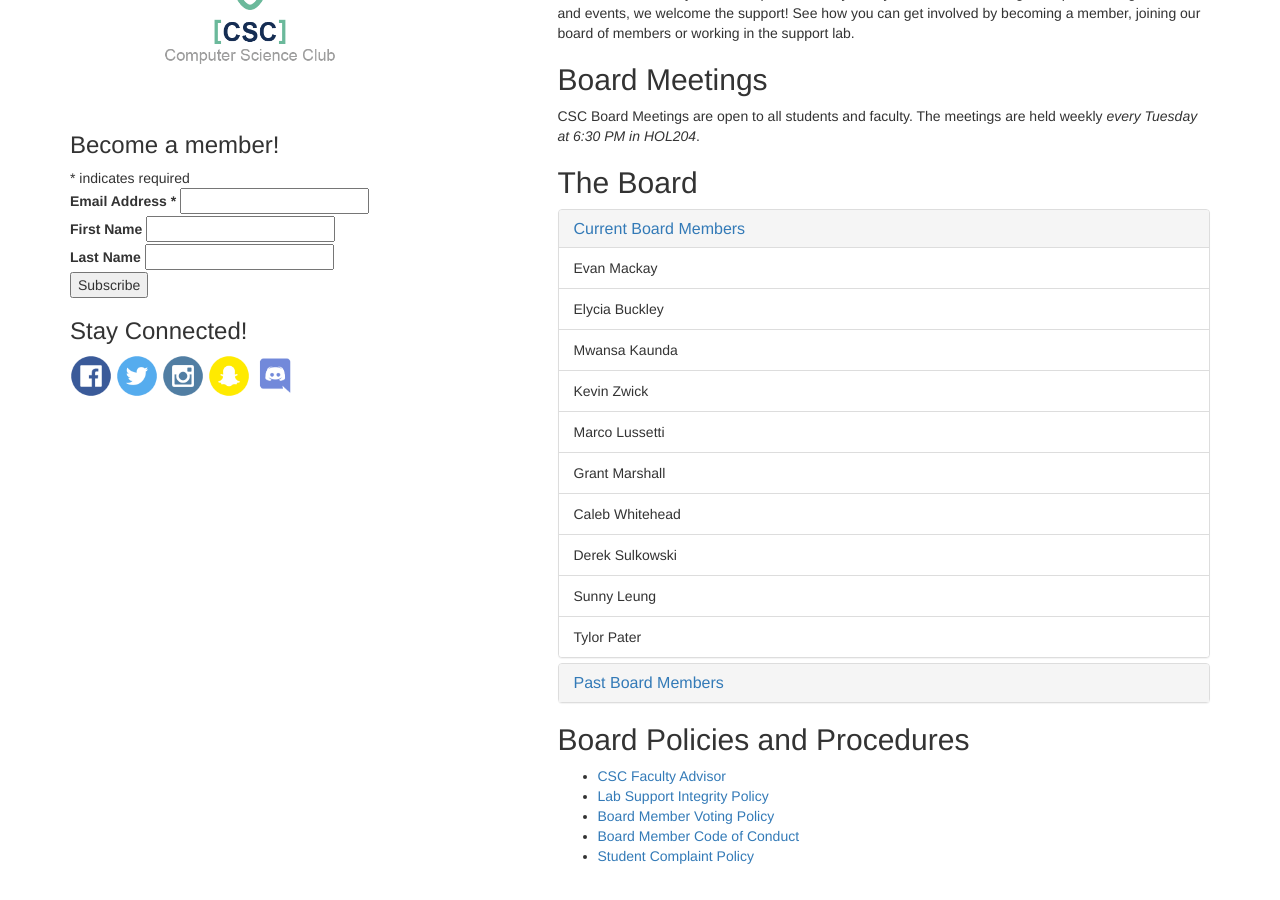
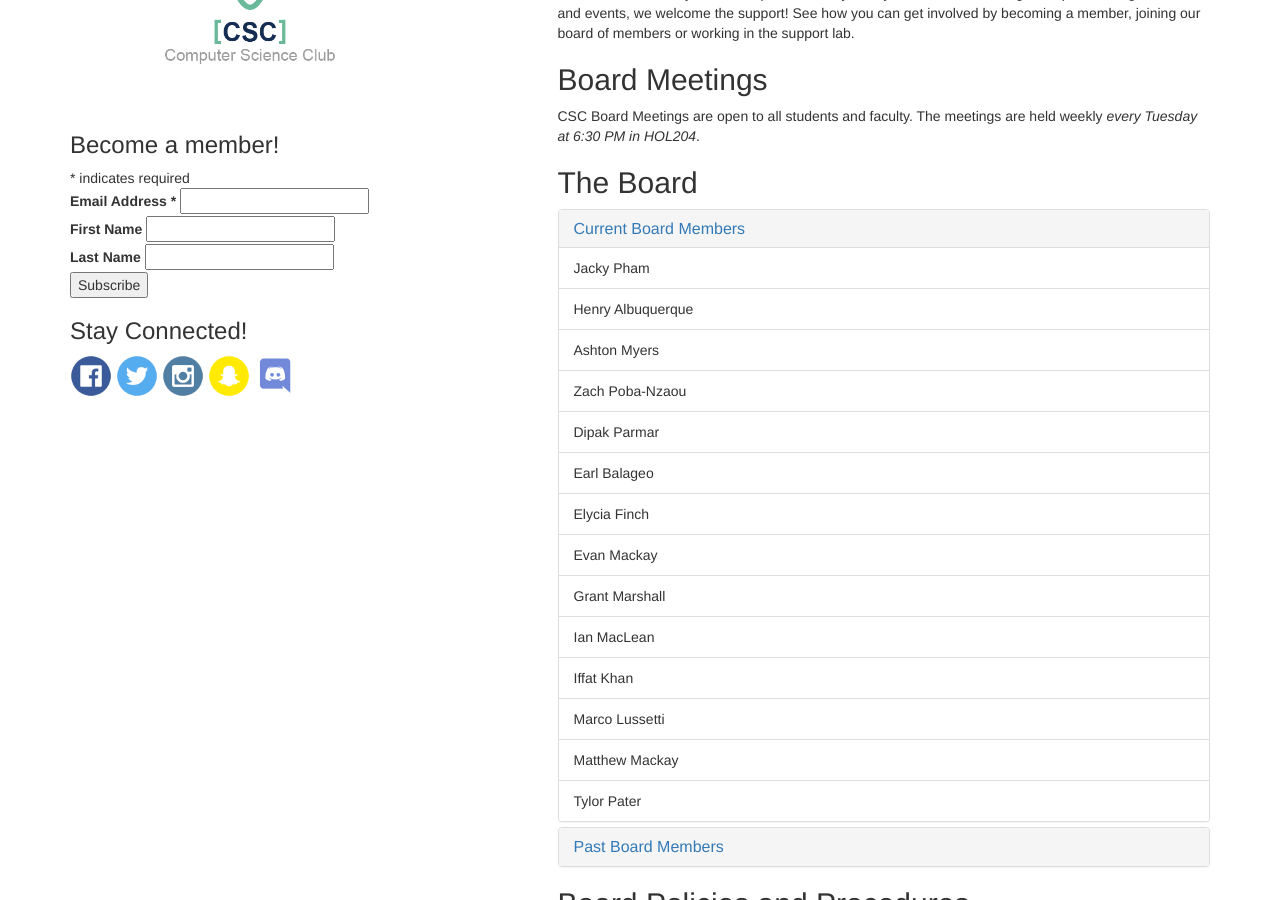
Before and after one commit to trucsclub/trucsclub.github.io, a Jekyll site: the page built from about.html, in a window 1280 px wide and 900 px high, scrolled down 364 px. Built offline with Jekyll 4.4.1, drawn with Linux system fonts in a browser that asks for light colours; nearby versions of some CDN libraries; comment, search, counter and statistics services are not loaded.

Commit message:
chore(about): update board roster, fix #177
(a) Update board roster moving past members to past and adding new
members. We've never had an established order for board members, I
listed President, VP, Treasurer, Secretary first, then everyone else by
alphabetical order of first name (I had done last name originally but it
looked weird when everyone is written as First Name Last Name). Would
appreciate comments/suggestions there if possible.

(b) I've auto formatted the page to shorten some lines for readability,
but this is a WIP and likely will need some coding guidelines to be
written as a general idea of what we want to do.

```diff
--- a/about.html
+++ b/about.html
@@ -6,7 +6,8 @@ active: about
 <h1>About</h1>
 <div class="blog-post clearfix">
     <h2>Our Mission</h2>
-    <p>To provide a student voice to the Computing Science faculty and to help provide social and academic support for Computing Science students.</p>
+    <p>To provide a student voice to the Computing Science faculty and to help provide social and academic support for
+        Computing Science students.</p>
 
     <h2>Get Involved</h2>
     <p>We are a student driven club, which means we need students to participate and help us in everything we do. We
@@ -30,15 +33,20 @@ active: about
             </div>
             <div id="currentBoardDetails" class="panel-collapse collapse in" role="tabpanel" aria-labelledby="currentBoardHeader">
                 <ul class="list-group">
+                    <li class="list-group-item">Jacky Pham</li>
+                    <li class="list-group-item">Henry Albuquerque</li>
+                    <li class="list-group-item">Ashton Myers</li>
+                    <li class="list-group-item">Zach Poba-Nzaou</li>
+
+                    <li class="list-group-item">Dipak Parmar</li>
+                    <li class="list-group-item">Earl Balageo</li>
+                    <li class="list-group-item">Elycia Finch</li>
                     <li class="list-group-item">Evan Mackay</li>
-                    <li class="list-group-item">Elycia Buckley</li>
-                    <li class="list-group-item">Mwansa Kaunda</li>
-                    <li class="list-group-item">Kevin Zwick</li>
+                    <li class="list-group-item">Grant Marshall</li>
+                    <li class="list-group-item">Ian MacLean</li>
+                    <li class="list-group-item">Iffat Khan</li>
                     <li class="list-group-item">Marco Lussetti</li>
-                    <li class="list-group-item">Grant Marshall</li>
-                    <li class="list-group-item">Caleb Whitehead</li>
-                    <li class="list-group-item">Derek Sulkowski</li>
-                    <li class="list-group-item">Sunny Leung</li>
+                    <li class="list-group-item">Matthew Mackay</li>
                     <li class="list-group-item">Tylor Pater</li>
                 </ul>
             </div>
@@ -46,13 +54,15 @@ active: about
 
         <div class="panel panel-default">
             <div class="panel-heading" role="tab" id="previousBoardHeader">
-                <a role="button" data-toggle="collapse" data-target="#previousBoardDetails" href="#previousBoardDetails" aria-expanded="true" aria-controls="previousBoardDetails">
+                <a role="button" data-toggle="collapse" data-target="#previousBoardDetails" href="#previousBoardDetails"
+                    aria-expanded="true" aria-controls="previousBoardDetails">
                     <h4 class="panel-title">
                         Past Board Members
                     </h4>
                 </a>
             </div>
-            <div id="previousBoardDetails" class="panel-collapse collapse" role="tabpanel" aria-labelledby="previousBoardHeader" aria-expanded="false">
+            <div id="previousBoardDetails" class="panel-collapse collapse" role="tabpanel" aria-labelledby="previousBoardHeader"
+                aria-expanded="false">
                 <ul class="list-group">
                     <li class="list-group-item">Patrick Lam</li>
                     <li class="list-group-item">Joshua Lindsay</li>
@@ -91,6 +101,11 @@ active: about
                     <li class="list-group-item">Iurii Shamkin</li>
                     <li class="list-group-item">Rohan Marwaha</li>
                     <li class="list-group-item">Abhishek Bedi</li>
+                    <li class="list-group-item">Mwansa Kaunda</li>
+                    <li class="list-group-item">Kevin Zwick</li>
+                    <li class="list-group-item">Caleb Whitehead</li>
+                    <li class="list-group-item">Derek Sulkowski</li>
+                    <li class="list-group-item">Sunny Leung</li>
                 </ul>
             </div>
         </div>
@@ -100,19 +115,29 @@ active: about
     <h2>Board Policies and Procedures</h2>
     <ul>
         <li>
-            <a href="https://drive.google.com/file/d/0Bx4vJljZiuOPRmdhQ3Ziek9kanM/view?pref=2&pli=1">CSC Faculty Advisor</a>
+            <a href="https://drive.google.com/file/d/0Bx4vJljZiuOPRmdhQ3Ziek9kanM/view?pref=2&pli=1">
+                CSC Faculty Advisor
+            </a>
         </li>
         <li>
-            <a href="https://drive.google.com/file/d/0Bx4vJljZiuOPMVNxU3hFQjNTUjA/view?usp=sharing">Lab Support Integrity Policy</a>
+            <a href="https://drive.google.com/file/d/0Bx4vJljZiuOPMVNxU3hFQjNTUjA/view?usp=sharing">
+                Lab Support Integrity Policy
+            </a>
         </li>
         <li>
-            <a href="https://drive.google.com/file/d/0Bx4vJljZiuOPWTBQODhWLWQzaUU/view?usp=sharing">Board Member Voting Policy</a>
+            <a href="https://drive.google.com/file/d/0Bx4vJljZiuOPWTBQODhWLWQzaUU/view?usp=sharing">
+                Board Member Voting Policy
+            </a>
         </li>
         <li>
-            <a href="https://drive.google.com/file/d/0B8ZRNqgyIkeyWGdUYVNCZGVQT00/view">Board Member Code of Conduct</a>
+            <a href="https://drive.google.com/file/d/0B8ZRNqgyIkeyWGdUYVNCZGVQT00/view">
+                Board Member Code of Conduct
+            </a>
         </li>
         <li>
-            <a href="https://drive.google.com/file/d/0B16WkmKMiD-KbmJaWnY1d3ZNUzQ/view?usp=sharing">Student Complaint Policy</a>
+            <a href="https://drive.google.com/file/d/0B16WkmKMiD-KbmJaWnY1d3ZNUzQ/view?usp=sharing">
+                Student Complaint Policy
+            </a>
         </li>
     </ul>
 </div>
```
Also changed, not shown: other parts of about.html (+4 -2 lines).
